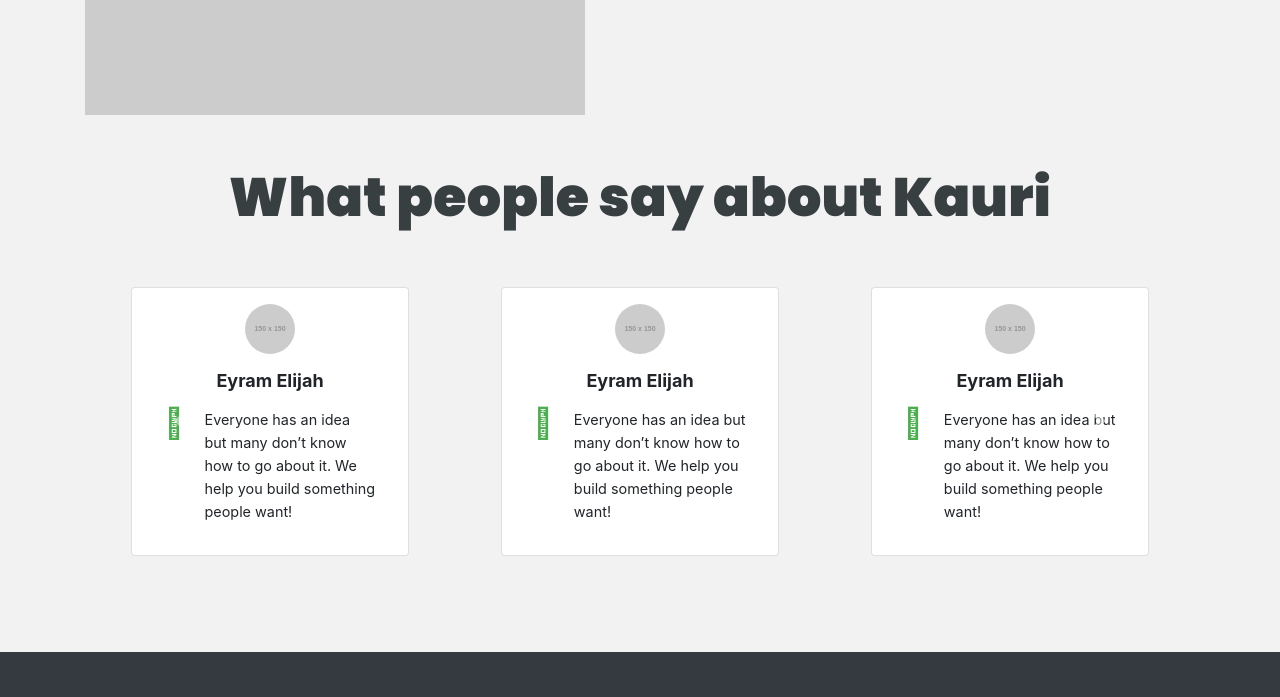
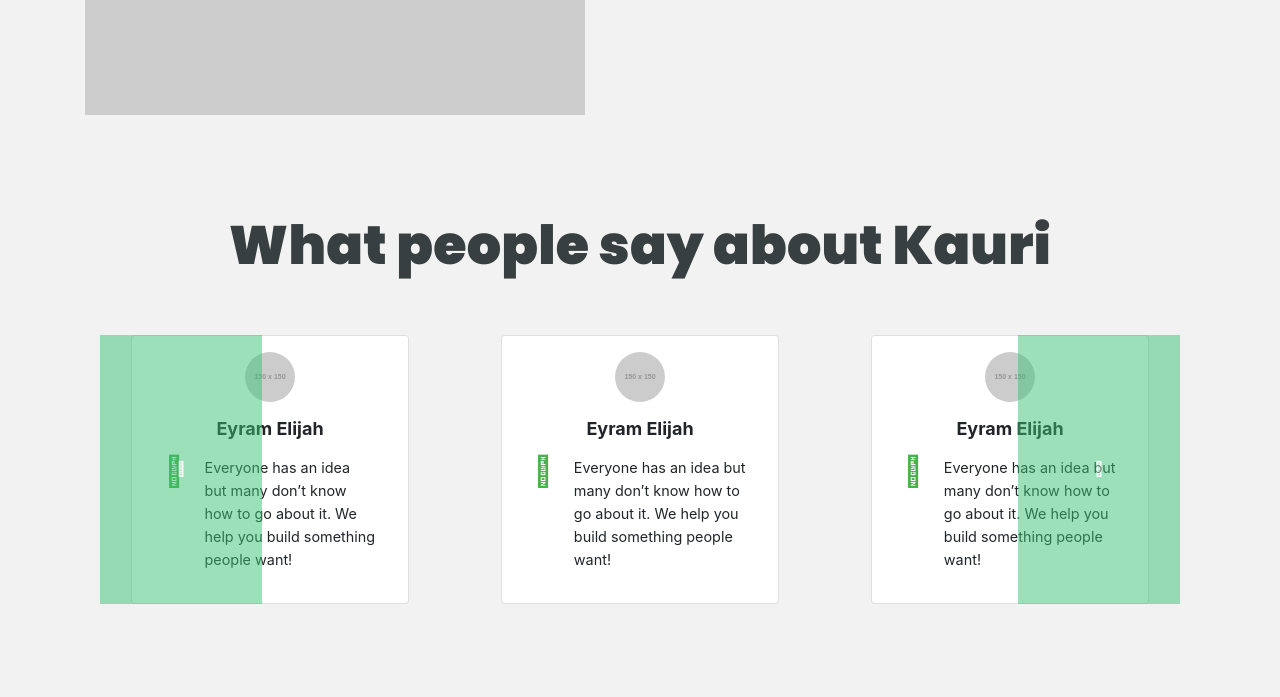
Before and after one commit to Derrickvibe/KauriOfficial.github.io, a plain HTML site: page index.html in a window 1280 px wide. Shown: the part 2503-3200 px from the top of the page. Drawn offline with Linux system fonts and the light colour scheme; placeholder pictures from the web are drawn by us; a web font is replaced by a local one.

Commit message:
made some changes to the testimonials section

```diff
--- a/index.html
+++ b/index.html
@@ -198,7 +198,7 @@
     <!-- //Products -->
 
     <!-- Testimonials -->
-    <div class="container py-5">
+    <div class="container py-5 my-5">
         <div class="col-md-12">
             <h1 class="text-center headline pb-5">What people say about Kauri</h1>
             <div class="carousel slide" data-ride="carousel" id="multi_item">
@@ -284,12 +284,12 @@
                         </div>
                     </div>
                 </div>
-                <a class="carousel-control-prev" href="#multi_item" role="button" data-slide="prev">
-                    <span class="carousel-control-prev-icon" aria-hidden="true"></span>
+                <a class="carousel-control-prev bg-success" href="#multi_item" role="button" data-slide="prev">
+                    <span class="fa fa-angle-left" aria-hidden="true"></span>
                     <span class="sr-only">Previous</span>
                 </a>
-                <a class="carousel-control-next" href="#multi_item" role="button" data-slide="next">
-                    <span class="carousel-control-next-icon" aria-hidden="true"></span>
+                <a class="carousel-control-next bg-success" href="#multi_item" role="button" data-slide="next">
+                    <span class="fa fa-angle-right" aria-hidden="true"></span>
                     <span class="sr-only">Next</span>
                 </a>
             </div>
```
